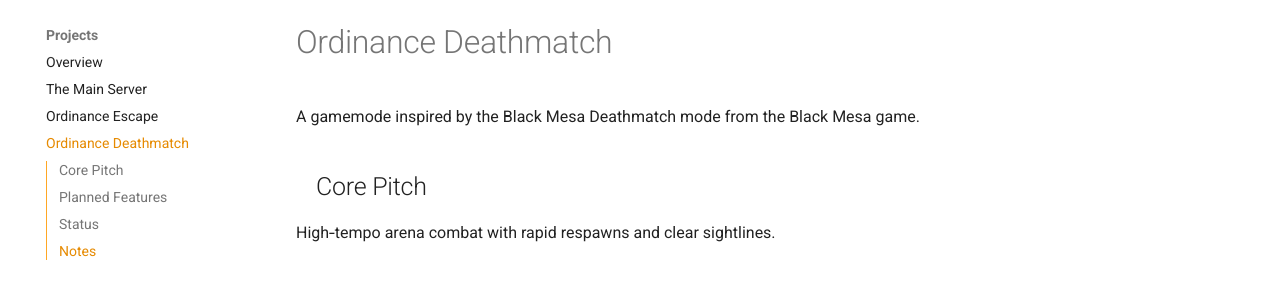
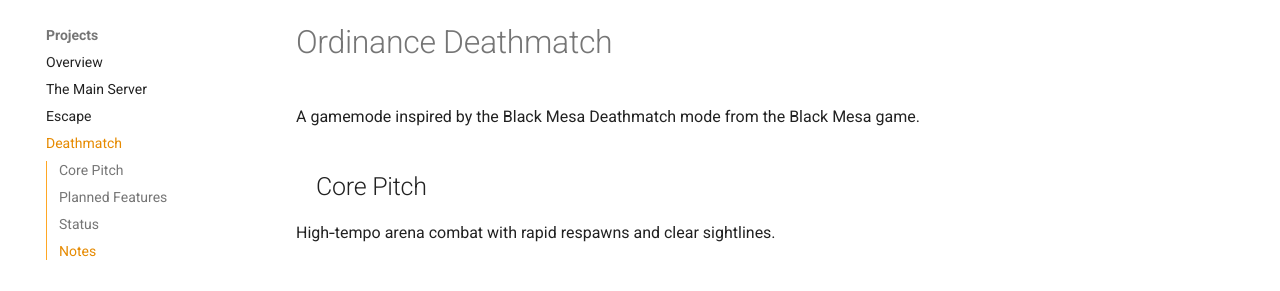
Before and after one commit to Project-Ordinance/website-wiki, an MkDocs documentation site: the page built from docs/projects/deathmatch.md, in a window 1280 px wide. Shown: the part 124-415 px from the top of the page. Built offline with MkDocs 1.6.1 and Material for MkDocs 9.7.7, drawn with Linux system fonts in a browser that asks for light colours.

Commit message:
Update mkdocs.yml

```diff
--- a/mkdocs.yml
+++ b/mkdocs.yml
@@ -75,8 +75,8 @@
   - Projects:
     - Overview: projects/index.md
     - The Main Server: projects/main-server.md
-    - Ordinance Escape: projects/escape.md
-    - Ordinance Deathmatch: projects/deathmatch.md
+    - Escape: projects/escape.md
+    - Deathmatch: projects/deathmatch.md
   - Characters:
     - Registry: characters/index.md
   - Systems:
```
